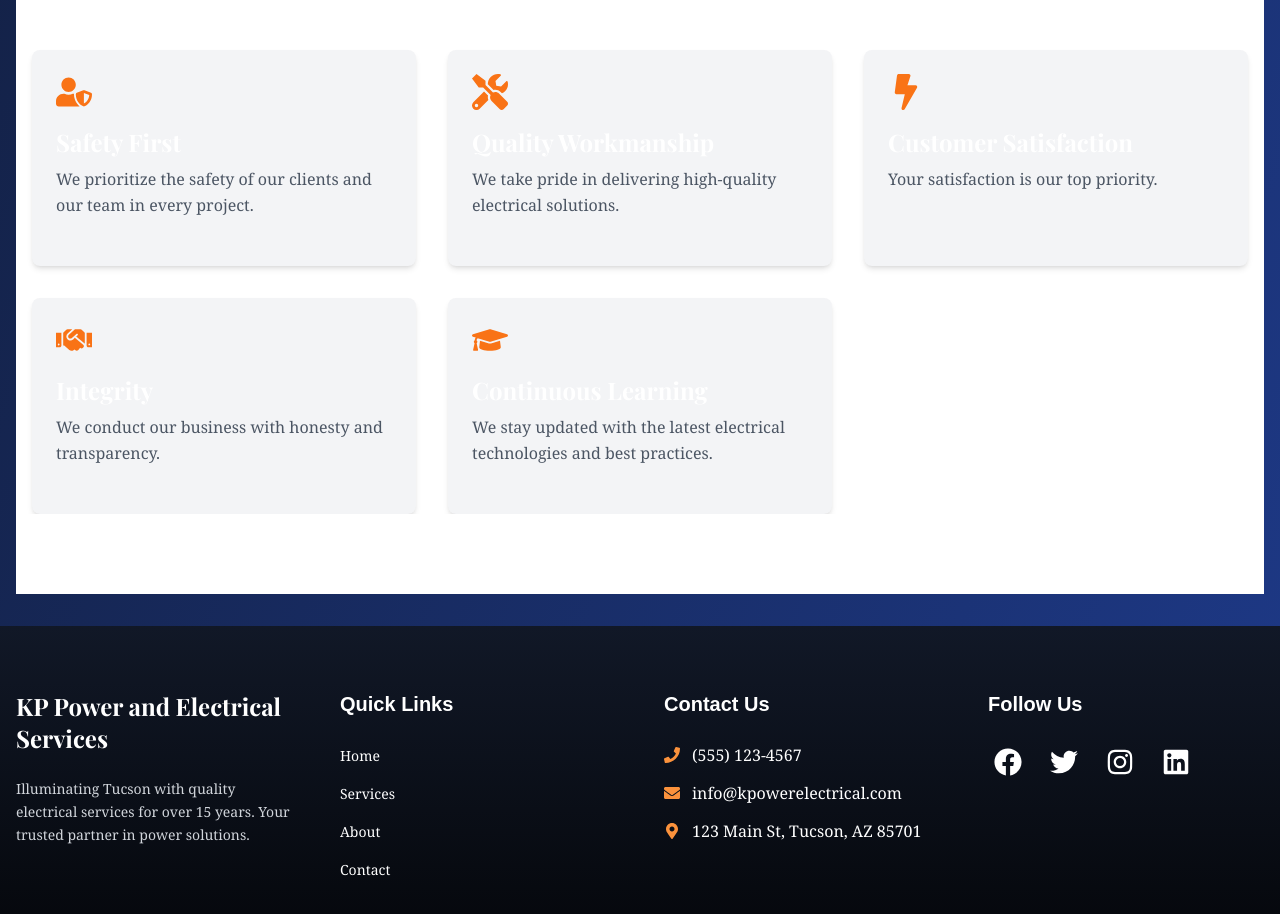
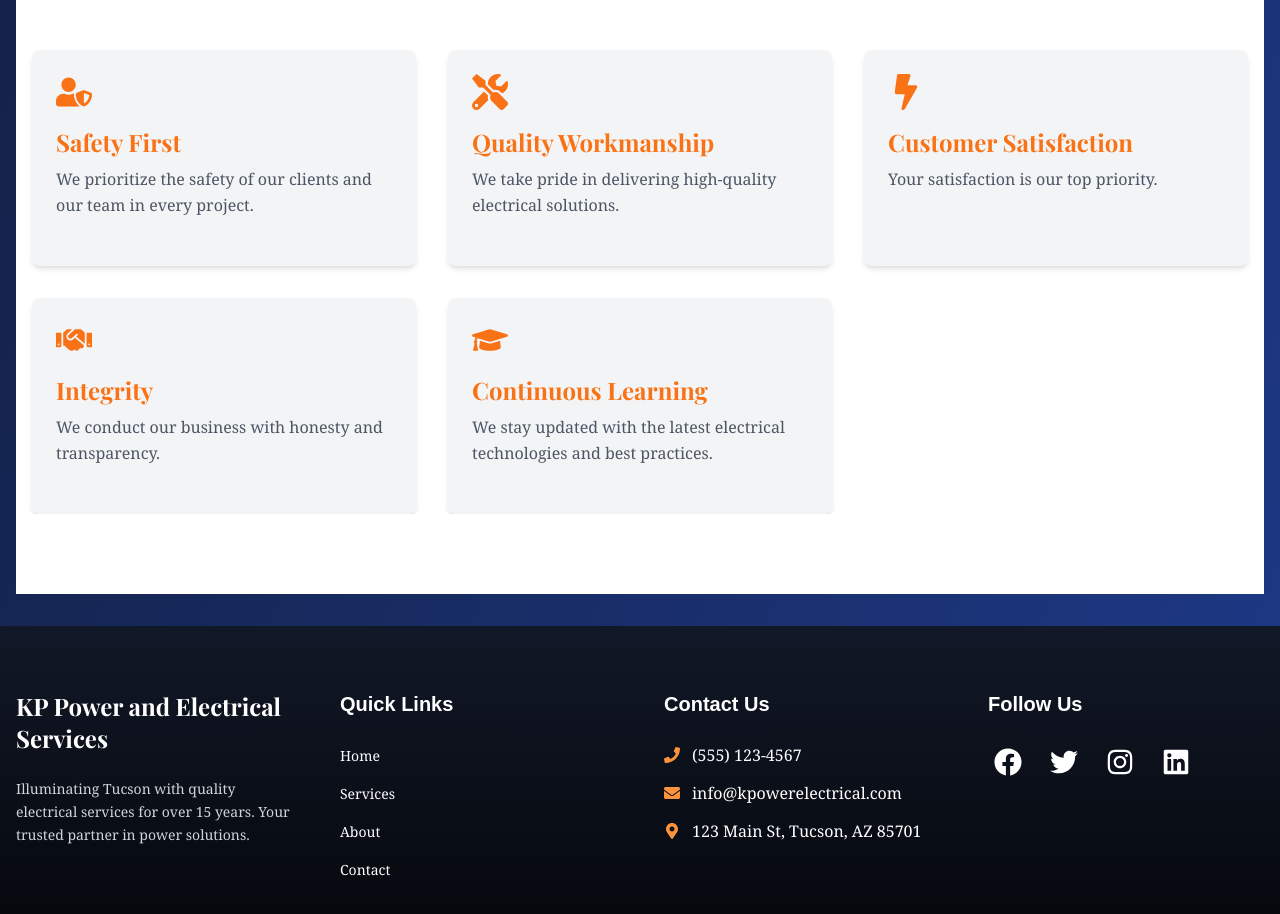
Before and after one commit to MJE43/kp, a Next.js app: page /about in a window 1280 px wide. Shown: the part 2002-2916 px from the top of the page. Built offline with nearby package versions, Linux system fonts and the light colour scheme; a web font is replaced by a local one.

Commit message:
general ui improvements

```diff
--- a/src/app/about/page.tsx
+++ b/src/app/about/page.tsx
@@ -9,7 +9,7 @@ import Layout from '@/components/Layout';
 const ValueCard = ({ icon, title, description }) => (
   <div className="bg-gray-100 p-6 rounded-lg shadow-md">
     <div className="text-orange-500 text-4xl mb-4">{icon}</div>
-    <h3 className="text-2xl font-semibold mb-2">{title}</h3>
+    <h3 className="text-2xl font-bold mb-2 text-orange-500">{title}</h3>
     <p className="text-gray-600">{description}</p>
   </div>
 );
```
Also changed, not shown: 1 other file (tests, documents, lock files or other folders).
